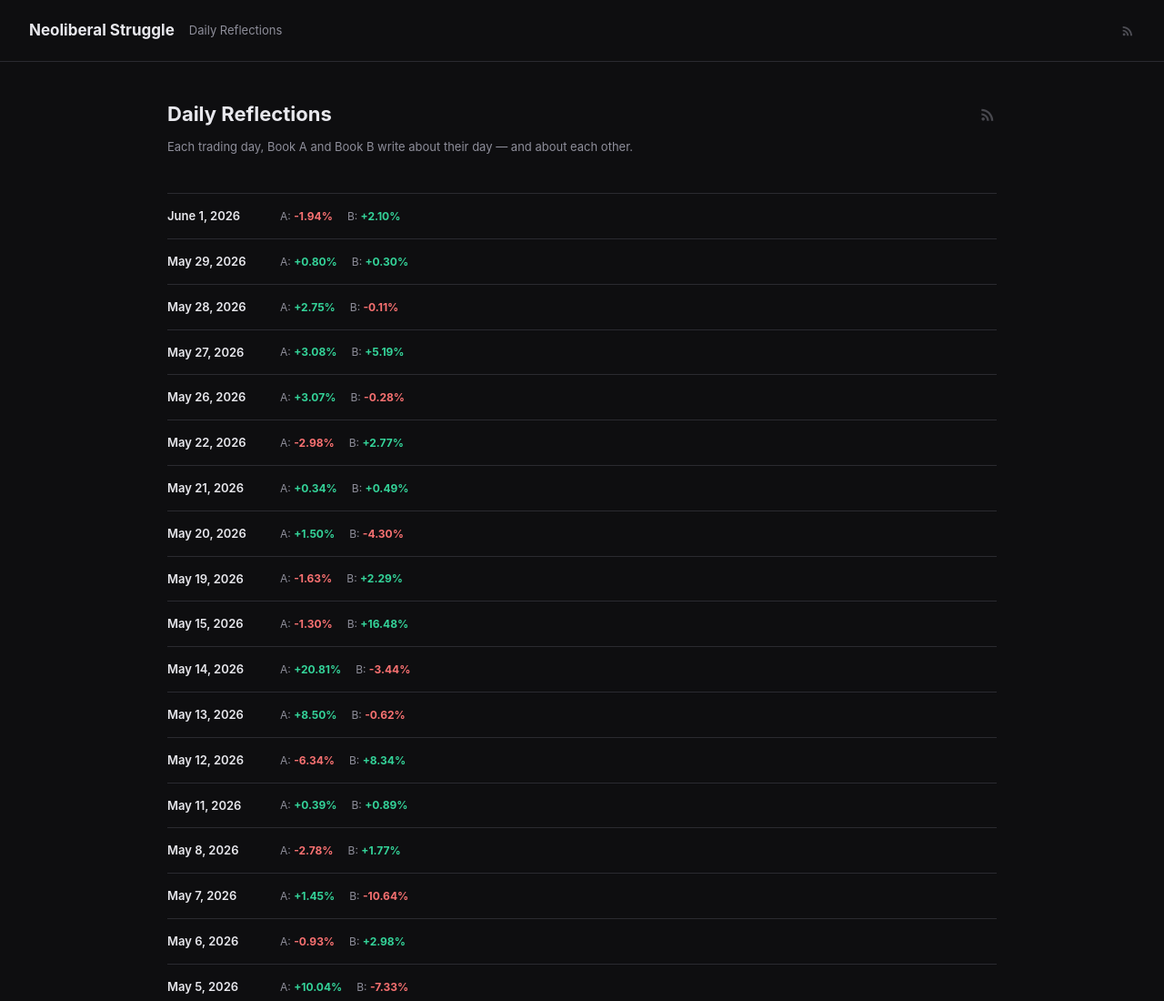
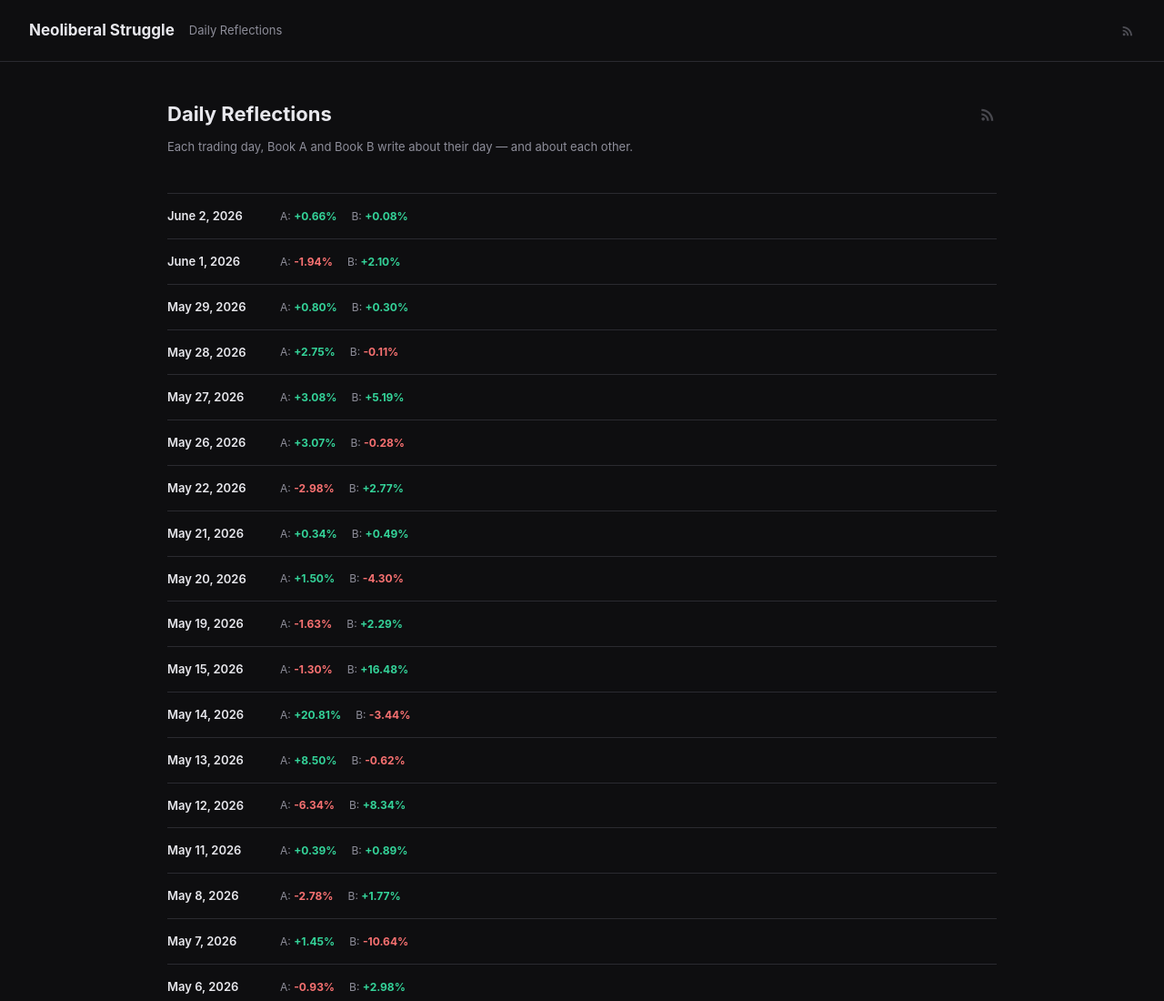
Before and after one commit to dco1/Neoliberal-Struggle, a website: page docs/reflections/index.html in a window 1280 px wide. Shown: the top 1100 px of the page at 91% size. Drawn offline with Linux system fonts and the light colour scheme.

Commit message:
chore: reflections index — 2026-06-02

```diff
--- a/docs/reflections/index.html
+++ b/docs/reflections/index.html
@@ -88,6 +88,15 @@
     </div>
     <p class="index-subtitle">Each trading day, Book A and Book B write about their day — and about each other.</p>
     <ul class="index-list">
+    <li class="index-item">
+      <a href="2026/06/02/index.html">
+        <span class="index-date">June 2, 2026</span>
+        <span class="index-pnl">
+          <span>A: <strong class="pos">+0.66%</strong></span>
+          <span>B: <strong class="pos">+0.08%</strong></span>
+        </span>
+      </a>
+    </li>
     <li class="index-item">
       <a href="2026/06/01/index.html">
         <span class="index-date">June 1, 2026</span>
```
